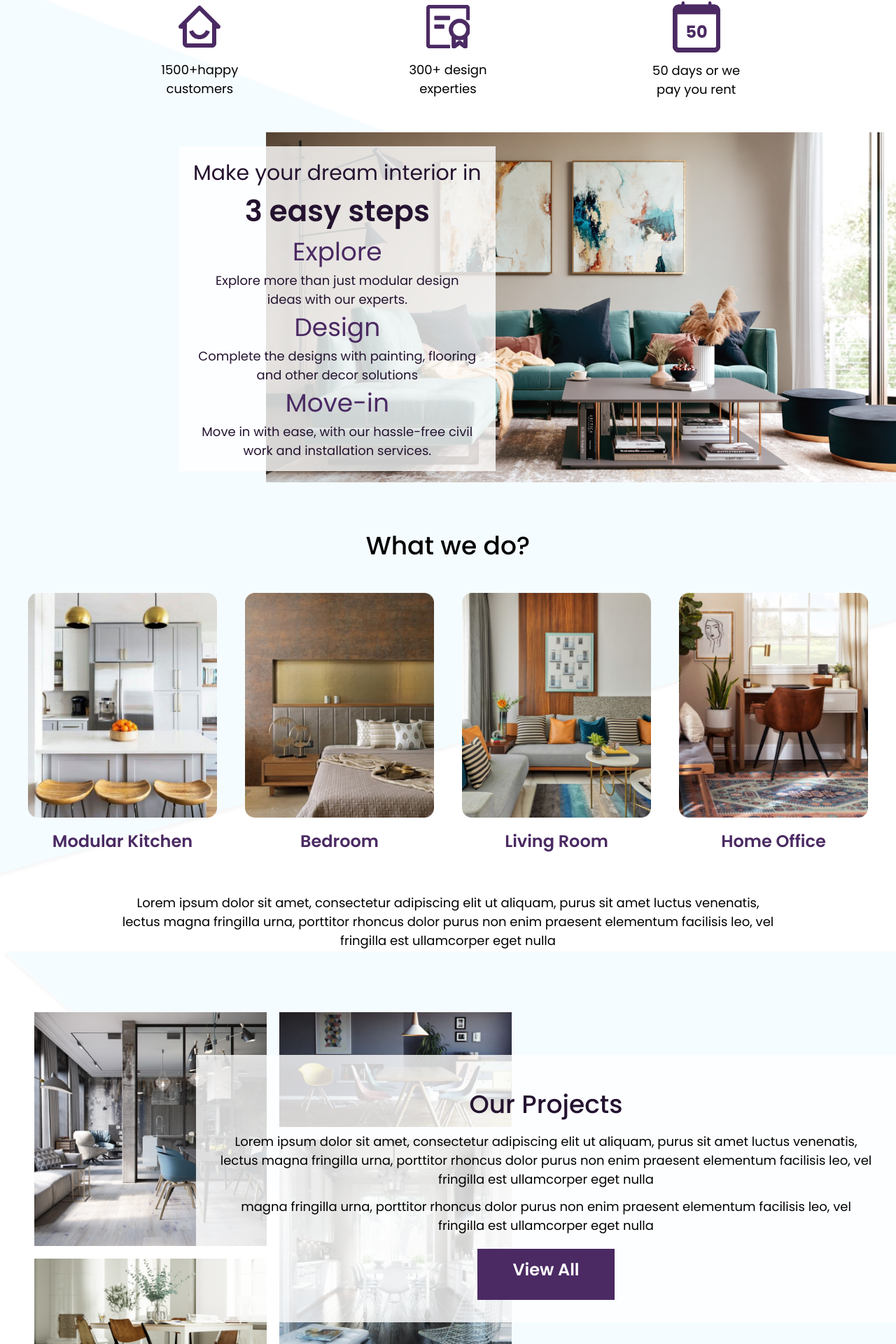
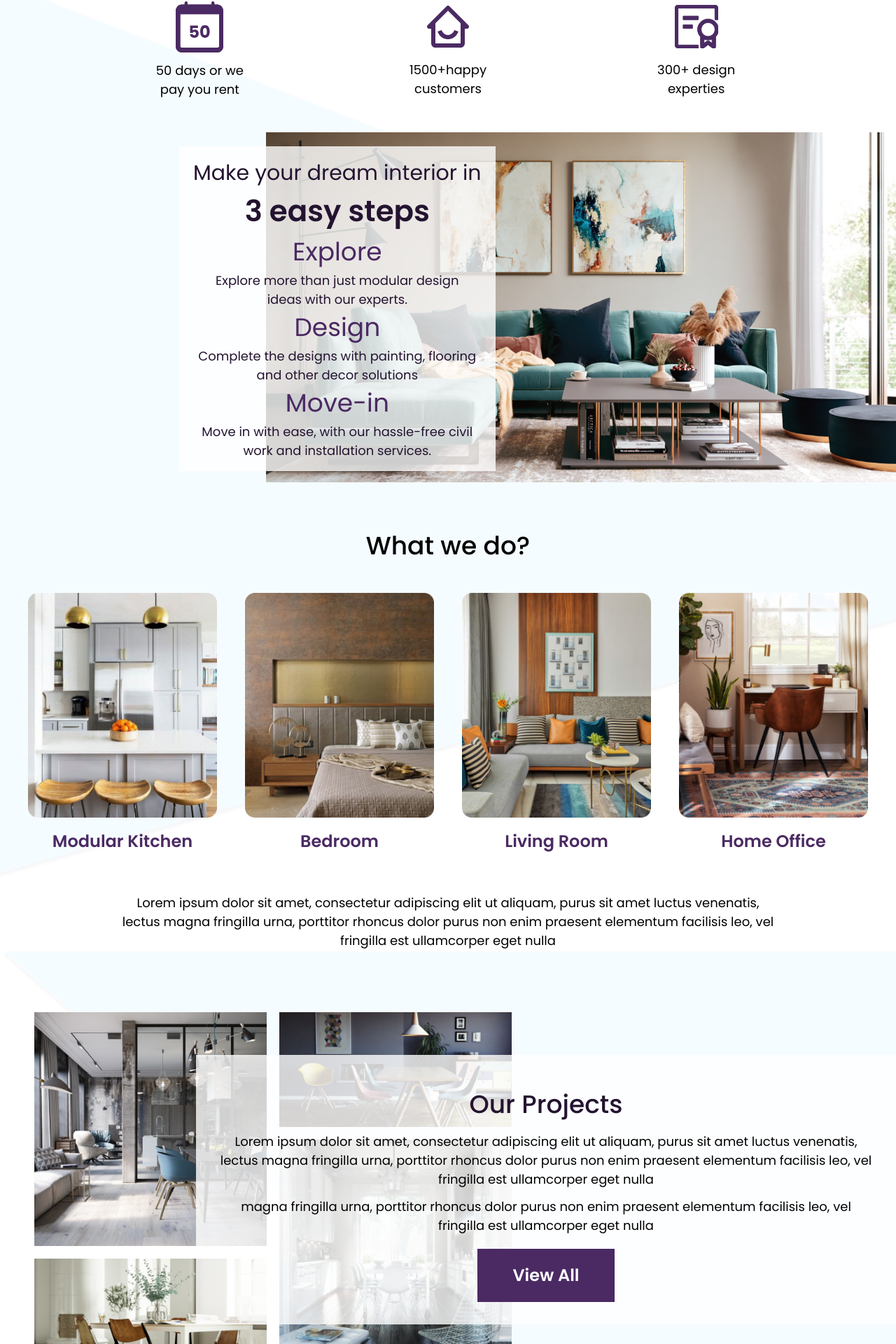
Before and after one commit to talhabytheway/land-interiors-UI, a React (Create React App) app: page / in a window 1280 px wide. Shown: the part 872-2792 px from the top of the page at 70% size. Built offline with nearby package versions, Linux system fonts and the light colour scheme.

Commit message:
Complete QA points

```diff
--- a/src/components/Customers/index.js
+++ b/src/components/Customers/Customers.jsx
@@ -6,7 +6,7 @@ import customerPP from "../../assets/customerPP.png";
 
 const Customers = () => {
   return (
-    <div className="my-20 flex flex-col gap-10 xl:max-w-[1400px] xl:mx-auto">
+    <div className="my-20 flex flex-col gap-10 xl:max-w-[1400px] xl:mx-auto customers">
       <h2 className="text-purpD font-medium text-[20px] sm:text-[24px] md:text-[30px] lg:text-[36px] text-center">
         Our Happy Costumers
       </h2>
--- a/src/components/OurProjects/index.js
+++ b/src/components/OurProjects/OurProjects.jsx
@@ -37,7 +37,7 @@ const OurProjects = () => {
         </div>
       </div>
       <div className="mx-auto w-full md:w-auto lg:absolute right-0 lg:right-0 lg:top-[150px]">
-        <div className="bg-white bg-opacity-80 lg:max-w-[700px] xl:max-w-[1000px] sm:max-w-auto px-10 sm:mx-4 md:mx-0 py-[1rem] md:p-[2rem] text-center [&>*]:pt-3">
+        <div className="bg-white bg-opacity-80 lg:max-w-[700px] xl:max-w-[1000px] sm:max-w-auto px-10 sm:mx-4 md:mx-0 py-[1rem] md:p-[2rem] text-center [&>h2]:pt-3 [&>p]:pt-3">
           <h2 className="text-purpD font-medium text-[20px] sm:text-[24px] md:text-[30px] lg:text-[36px]">
             Our Projects
           </h2>
@@ -53,9 +53,9 @@ const OurProjects = () => {
             praesent elementum facilisis leo, vel fringilla est ullamcorper eget
             nulla
           </p>
-          <span className="text-[16px] md:text-[24px] font-semibold py-[15px] md:py-[20px] lg:py-[25px] px-[20px] md:px-[30px] lg:px-[50px] bg-purp text-white inline-block mt-5">
-            View All
-          </span>
+          <button className="text-[16px] md:text-[24px] font-semibold py-[10px] md:py-[15px] lg:py-[20px] px-[20px] md:px-[30px] lg:px-[50px] bg-purp text-white block mt-5 mx-auto">
+          View All
+        </button>
         </div>
       </div>
       <div id="Blog" className="blogs px-2 md:pt-[4rem]">
--- a/src/components/Talk/index.js
+++ b/src/components/Talk/Talk.jsx
@@ -11,12 +11,12 @@ const Talk = () => {
           <input
             type="text"
             placeholder="Name"
-            className="border-b-2 w-full lg:max-w-[35%] p-2"
+            className="border-b-2 w-full lg:max-w-[35%] p-2 focus-visible:outline-none"
           />
           <input
             type="text"
             placeholder="Email/Phone"
-            className="border-b-2 w-full lg:max-w-[35%] p-2 "
+            className="border-b-2 w-full lg:max-w-[35%] p-2 focus-visible:outline-none"
           />
           <button className="text-[16px] md:text-[20px] font-semibold py-[10px] md:py-[15px] lg:py-[20px] px-[20px] md:px-[30px] lg:px-[50px] bg-purp text-white block mx-auto lg:mx-0">
             View All
--- a/src/components/WhyLand/index.js
+++ b/src/components/WhyLand/WhyLand.jsx
@@ -20,16 +20,16 @@ const WhyLand = () => {
       </h2>
       <div className="text-[14px] md:text-[18px] py-12 flex gap-10 flex-col md:flex-row justify-between md:max-w-[800px] lg:max-w-[1024px] text-center mx-auto">
         <div className="w-[100px] md:w-[150px] mx-auto">
+          <img src={calendar} alt="" className="mx-auto" />
+          <span className="pt-3 inline-block">50 days or we pay you rent</span>
+        </div>
+        <div className="w-[100px] md:w-[150px] mx-auto">
           <img src={home} alt="home" className="mx-auto" />
           <span className="pt-3 inline-block">1500+happy customers</span>
         </div>
         <div className="w-[100px] md:w-[150px] mx-auto">
           <img src={certificate} alt="" className="mx-auto" />
           <span className="pt-3 inline-block">300+ design experties</span>
-        </div>
-        <div className="w-[100px] md:w-[150px] mx-auto">
-          <img src={calendar} alt="" className="mx-auto" />
-          <span className="pt-3 inline-block">50 days or we pay you rent</span>
         </div>
       </div>
       <div className="relative">
--- a/src/index.css
+++ b/src/index.css
@@ -25,6 +25,10 @@
 .rec-arrow-right {
   right: 0 !important;
 }
+
+.customers .rec-arrow {
+  display: none !important
+}
 body {
   margin: 0;
   font-family: -apple-system, BlinkMacSystemFont, 'Segoe UI', 'Roboto', 'Oxygen',
```
Also changed, not shown: src/App.js (+8 -8 lines), src/components/Customers/Item.jsx (renamed from src/components/Customers/Item.js), src/components/Footer/Footer.jsx (renamed from src/components/Footer/index.js), src/components/Hero/Hero.jsx (renamed from src/components/Hero/index.js), src/components/InteriorProd/InteriorProd.jsx (renamed from src/components/InteriorProd/index.js), src/components/NavBar/NavBar.jsx (renamed from src/components/NavBar/index.js), src/components/OurProjects/Item.jsx (renamed from src/components/OurProjects/Item.js).
